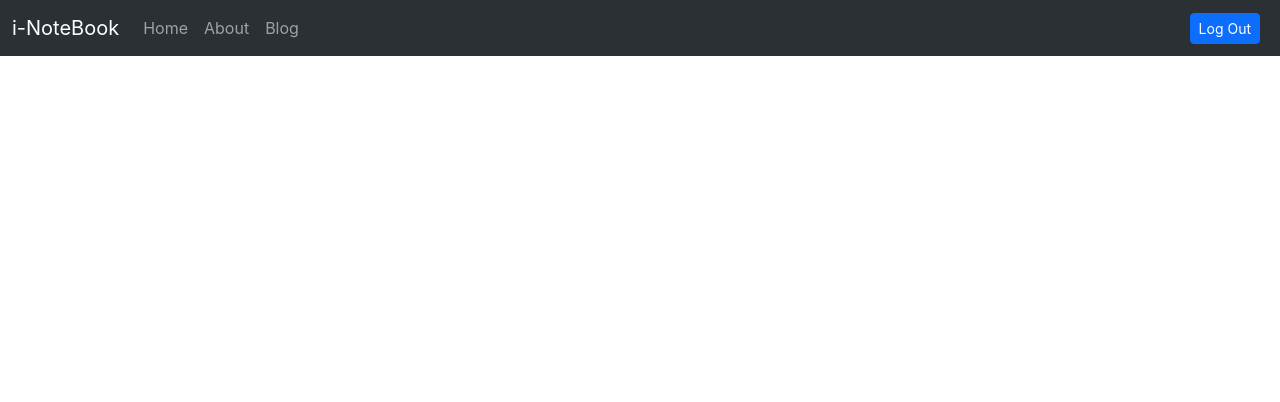
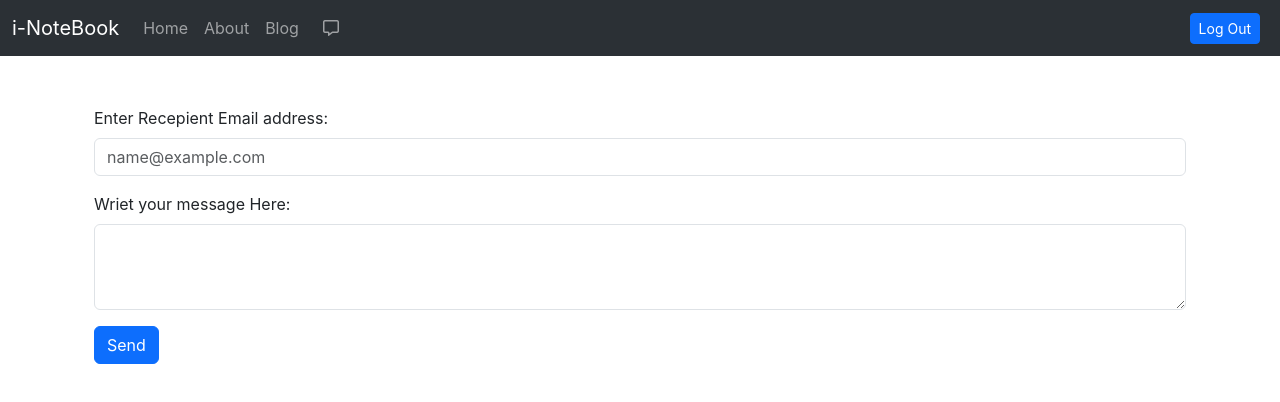
Before and after one commit to 1711naveen/iNoteBook-Frontend, a React (Create React App) app: page /message in a window 1280 px wide. Shown: the top 402 px of the page. Built offline with nearby package versions, Linux system fonts and the light colour scheme; sample sign-in values are in the browser's storage.

Commit message:
messaging continue

```diff
--- a/src/App.js
+++ b/src/App.js
@@ -9,6 +9,7 @@
 import Login from './components/Login';
 import Signup from './components/Signup';
 import Blog from './components/Blog';
+import Message from './components/Message';
 
 
 function App() {
@@ -36,6 +37,7 @@
               <Route exact path="/login" element={<Login showAlert={showAlert} />}></Route>
               <Route exact path="/signup" element={<Signup showAlert={showAlert} />}></Route>
               <Route exact path="/blog" element={<Blog />}></Route>
+              <Route exact path="/message" element={<Message showAlert={showAlert} />}></Route>
             </Routes>
           </div>
         </BrowserRouter>
--- /dev/null
+++ b/src/components/Message.js
@@ -0,0 +1,30 @@
+import React from 'react'
+import { useNavigate } from 'react-router-dom';
+
+const Message = (props) => {
+    const navigate = useNavigate();
+    return (
+        <>
+            {
+                !localStorage.getItem('authToken') ? navigate('/login') :
+                    <div className="container">
+                        <div className="mb-3">
+                            <label htmlFor="exampleFormControlInput1" className="form-label">Enter Recepient Email address:</label>
+                            <input type="email" className="form-control" id="exampleFormControlInput1" placeholder="name@example.com" />
+                        </div>
+                        <div className="mb-3">
+                            <label htmlFor="exampleFormControlTextarea1" className="form-label">Wriet your message Here:</label>
+                            <textarea className="form-control" id="exampleFormControlTextarea1" rows="3"></textarea>
+                        </div>
+                        <div className="mb-3">
+                            <button type="button" className="btn btn-primary">Send</button>
+                        </div>
+                    </div>
+            }
+
+        </>
+
+    )
+}
+
+export default Message
--- a/src/components/Navbar.js
+++ b/src/components/Navbar.js
@@ -34,6 +34,10 @@
                             <li className="nav-item">
                                 <Link className="nav-link" to="/blog">Blog</Link>
                             </li>
+                            <li>
+                                {/* <Link className="nav-link" to="/blog">Message</Link> */}
+                                <Link className="nav-link mx-2" to="/message"><i className="fa-regular fa-message"></i></Link>
+                            </li>
                         </ul>
                         {!localStorage.getItem('authToken') ? <form className="d-flex" role="search">
                             <Link className="btn btn-primary btn-sm mx-2" to="/signup" role="button">Sign Up</Link>
```
